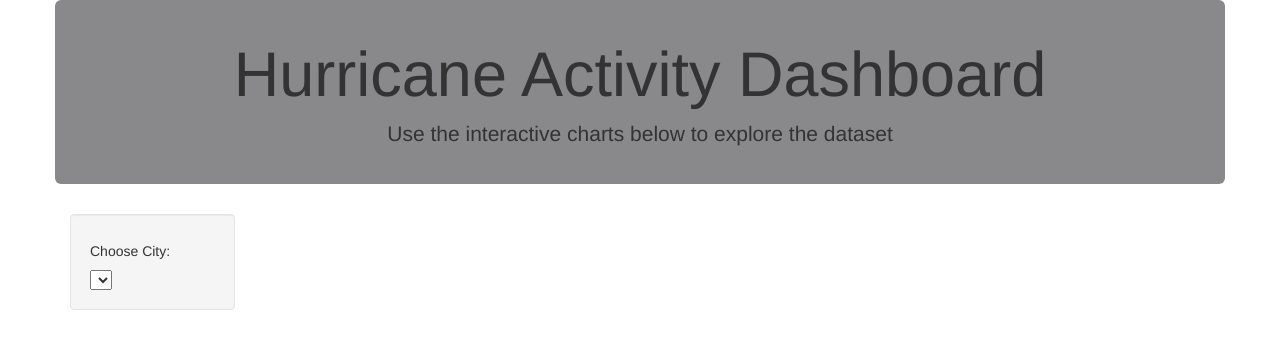
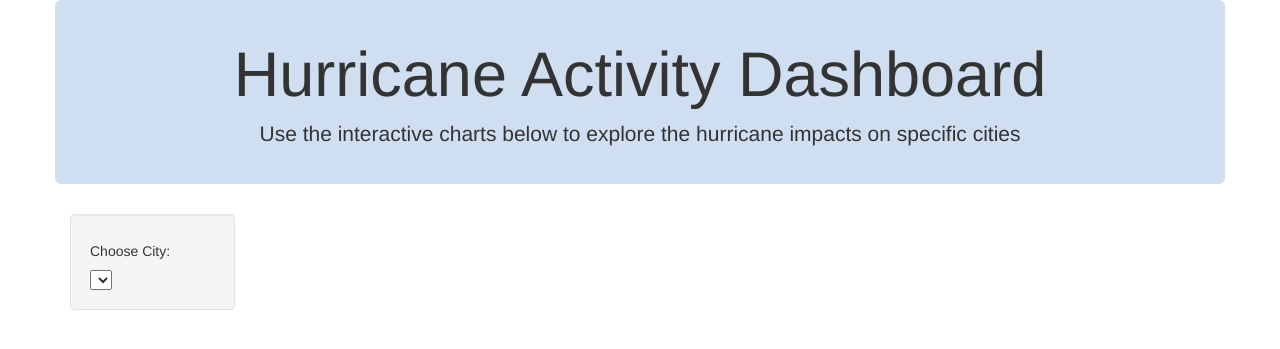
Before and after one commit to rkb81/Hurricane-Dashboard-Project, a Flask app: page /hurricane_cities in a window 1280 px wide. Shown: the top 349 px of the page. Run offline with Flask 3, Linux system fonts and the light colour scheme; data comes from the database, SQL or seed files in the repository; lists and menus that the app fills with data are empty; some libraries are stand-ins or nearby versions.

Commit message:
Update index_HA.html

```diff
--- a/templates/index_HA.html
+++ b/templates/index_HA.html
@@ -11,7 +11,7 @@
 
     /* Apply a background color to the div containing the second h1 element */
     .col-md-12.jumbotron.text-center {
-      background-color: rgb(137, 136, 139); /* Change this to the desired color */
+      background-color: rgb(208, 222, 241); /* Change this to the desired color */
       padding: 20px; /* Add some padding to create space around the text */
     }
   </style>
@@ -29,7 +29,7 @@
     <div class="row">
       <div class="col-md-12 jumbotron text-center">
         <h1>Hurricane Activity Dashboard</h1>
-        <p>Use the interactive charts below to explore the dataset</p>
+        <p>Use the interactive charts below to explore the hurricane impacts on specific cities</p>
       </div>
     </div>
     <div class="row">
```
